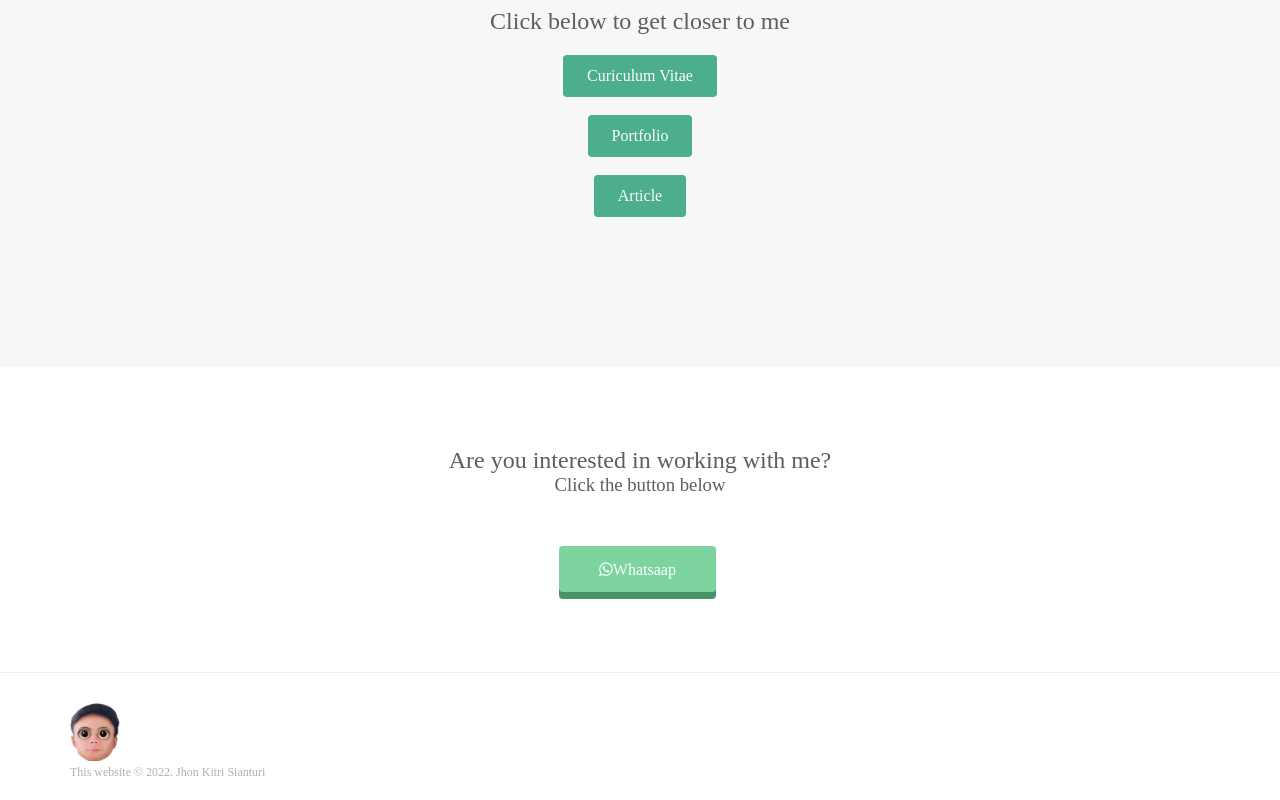
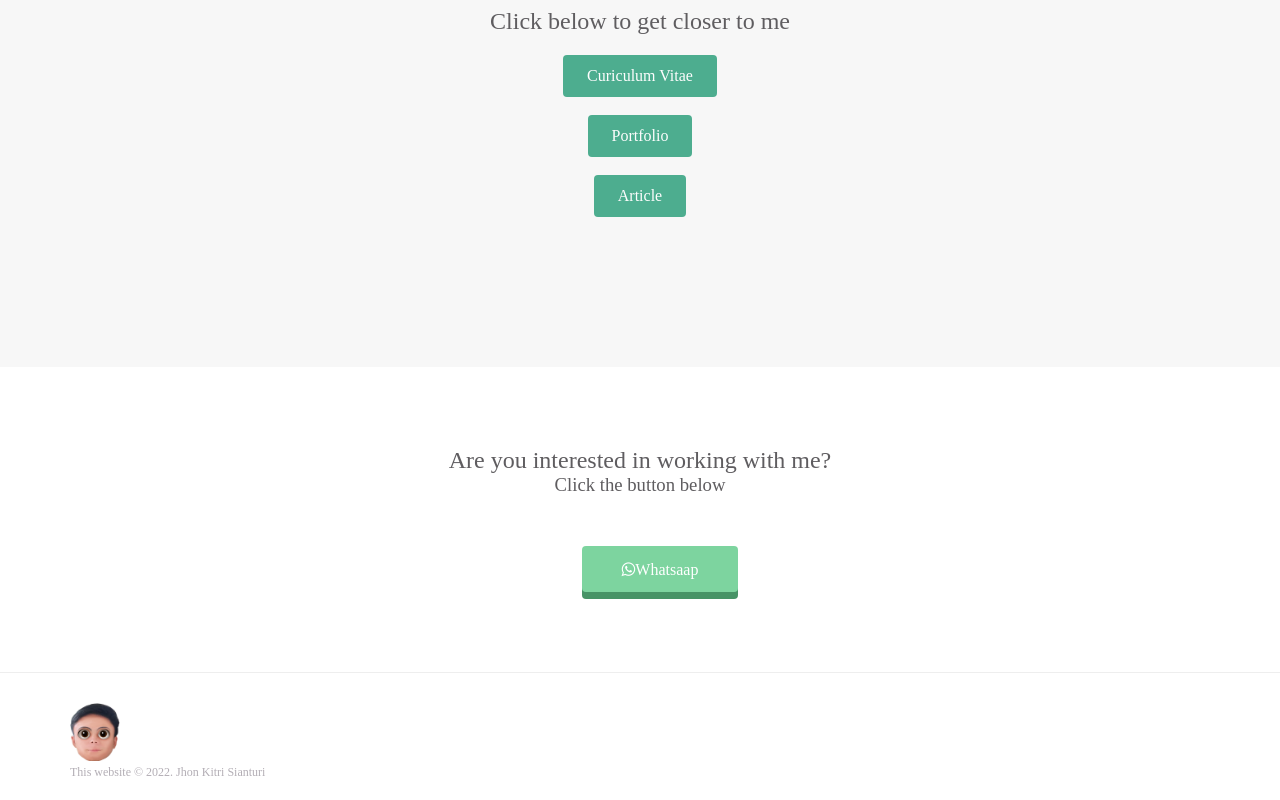
Before and after one commit to jhonkitri1/aboutme.github.io, a plain HTML site: page index.html in a window 1280 px wide. Shown: the part 536-1336 px from the top of the page. Drawn offline with Linux system fonts and the light colour scheme.

```diff
--- a/stylesheet.css
+++ b/stylesheet.css
@@ -92,7 +92,7 @@ a {
 }
 
 .fa {
-  margin-right: 5px;
+  margin-right: -40px;
 }
 
 header {
```
